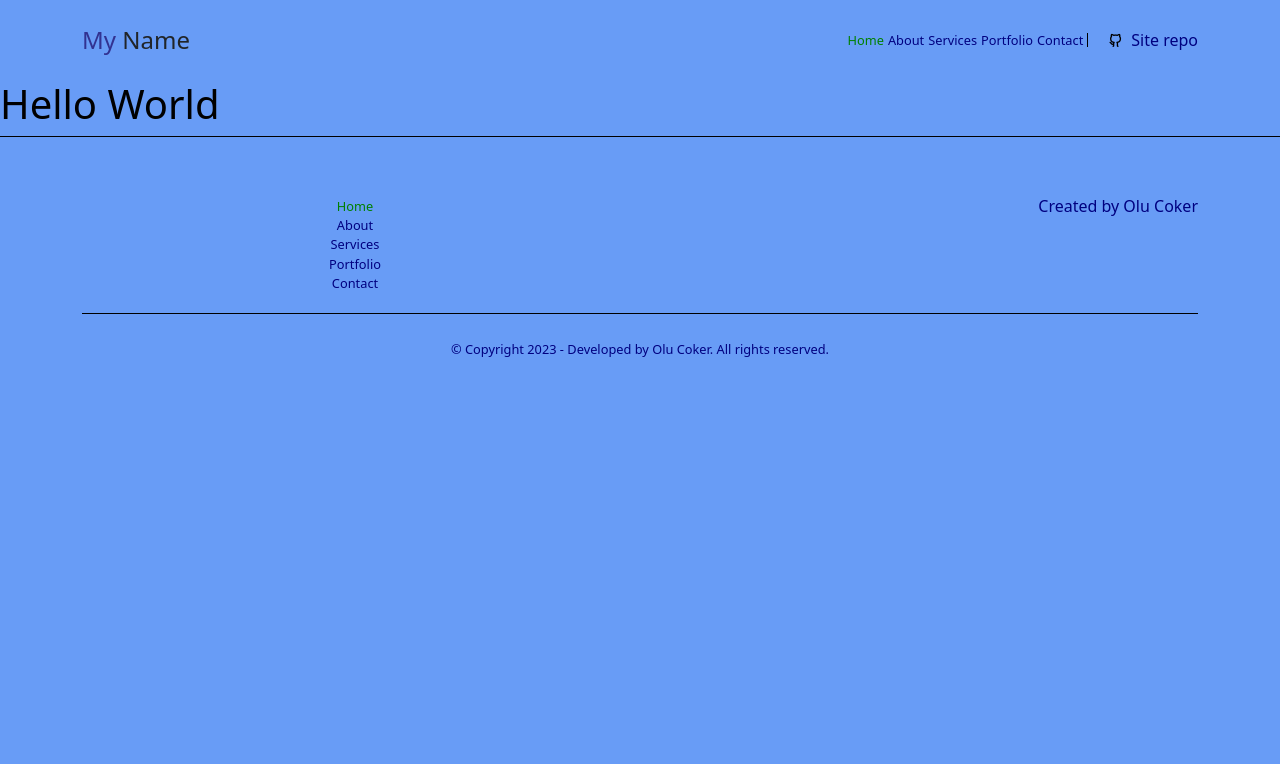
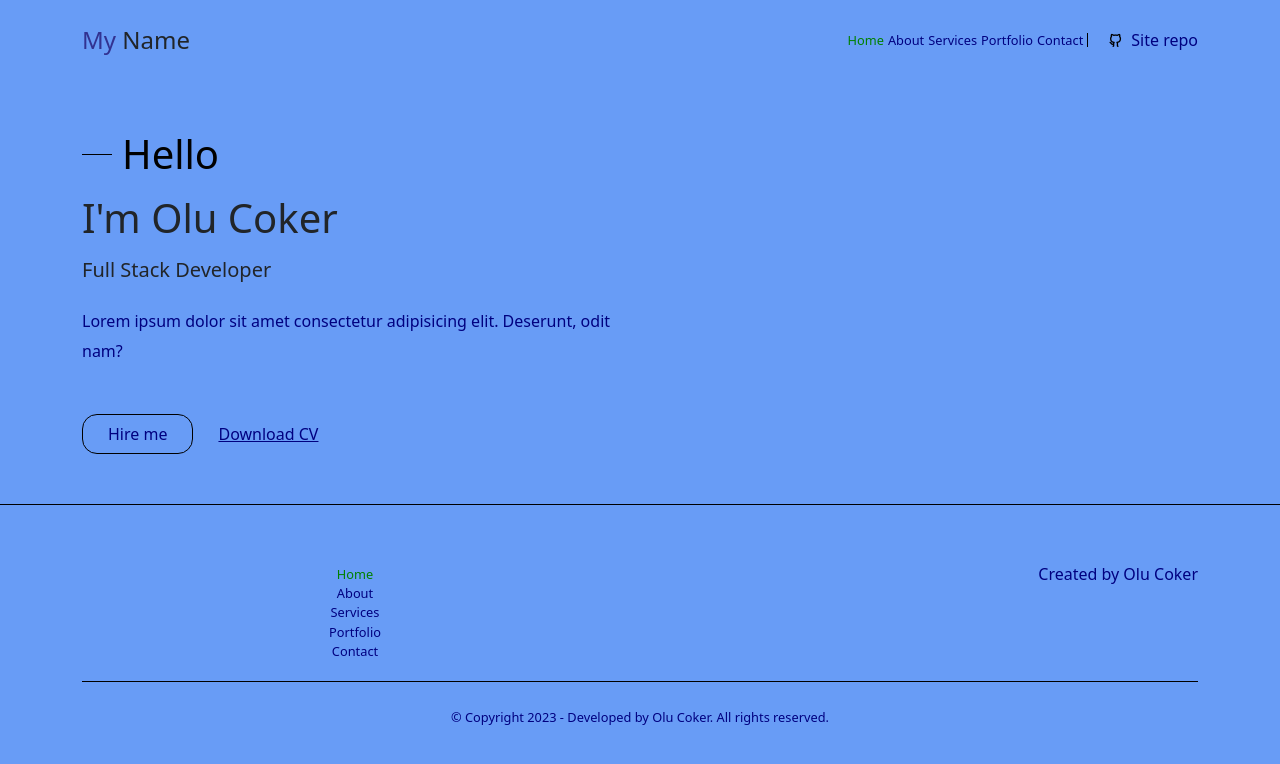
Before and after one commit to OluC94/portfolio-nextjs, a Next.js app: page / in a window 1280 px wide. Shown: the top 764 px of the page. Built offline with nearby package versions, Linux system fonts and the light colour scheme.

Commit message:
setup hero component

```diff
--- /dev/null
+++ b/components/UI/Hero.tsx
@@ -0,0 +1,41 @@
+import React from "react";
+import SectionSubtitle from "./SectionSubtitle";
+import { Container, Row, Col } from "reactstrap";
+import Image from "next/image";
+import Link from "next/link";
+import classes from "@/styles/hero.module.css";
+
+const Hero = () => {
+  return (
+    <section className="region">
+      <section className={`${classes.hero}`}>
+        <Container>
+          <Row>
+            <Col lg="6" md="6">
+              <section className={`${classes.hero_content}`}>
+                <SectionSubtitle subtitle="Hello" />
+                <h2 className="mt-3 mb-3">I'm Olu Coker</h2>
+                <h5 className="mb-4">Full Stack Developer</h5>
+                <p>
+                  Lorem ipsum dolor sit amet consectetur adipisicing elit.
+                  Deserunt, odit nam?
+                </p>
+                <section className="mt-5">
+                  <button className="primary_button">
+                    <Link href="#">Hire me</Link>
+                  </button>
+                  <button className="secondary_button">
+                    <Link href="#">Download CV</Link>
+                  </button>
+                </section>
+              </section>
+            </Col>
+            <Col lg="6" md="6"></Col>
+          </Row>
+        </Container>
+      </section>
+    </section>
+  );
+};
+
+export default Hero;
--- /dev/null
+++ b/components/UI/SectionSubtitle.tsx
@@ -0,0 +1,8 @@
+import React from "react";
+import classes from "@/styles/subtitle.module.css";
+
+const SectionSubtitle = (props: any) => {
+  return <h2 className={`${classes.section_subtitle}`}>{props.subtitle}</h2>;
+};
+
+export default SectionSubtitle;
--- a/pages/index.tsx
+++ b/pages/index.tsx
@@ -1,7 +1,13 @@
 import { Inter } from "@next/font/google";
+import Hero from "@/components/UI/Hero";
+import { Fragment } from "react";
 
 const inter = Inter({ subsets: ["latin"] });
 
 export default function Home() {
-  return <h1 className="header-class">Hello World</h1>;
+  return (
+    <Fragment>
+      <Hero />
+    </Fragment>
+  );
 }
--- a/styles/globals.css
+++ b/styles/globals.css
@@ -83,7 +83,7 @@
 }
 
 p {
-  color: maroon;
+  color: navy;
   line-height: 30px;
 }
 
@@ -93,7 +93,7 @@ p {
 }
 
 h2 {
-  font-size: 2.5rem;
+  font-size: 2.5rem !important;
 }
 
 footer {
@@ -102,18 +102,21 @@ footer {
   border-top: 1px solid black;
 }
 
+/* instead of section */
 .region {
-  padding-top: 150px;
+  padding-top: 50px;
+  padding-bottom: 50px;
 }
 .primary_button {
-  background: grey !important;
+  background: rgb(104, 156, 246) !important;
   padding: 7px 25px !important;
-  border: 1px solid darkcyan !important;
+  border: 1px solid black !important;
+  border-radius: 15px;
 }
 
 .primary_button a {
   text-decoration: none;
-  color: cadetblue;
+  color: navy;
   background: transparent !important;
 }
 
@@ -125,12 +128,12 @@ footer {
 }
 
 .secondary_button a {
-  color: cadetblue !important;
+  color: navy !important;
 }
 
 .primary_button a:hover,
 .secondary_button a:hover {
-  color: unset;
+  color: maroon;
 }
 
 html,
--- /dev/null
+++ b/styles/hero.module.css
@@ -0,0 +1,2 @@
+.hero_content {
+}
--- /dev/null
+++ b/styles/subtitle.module.css
@@ -0,0 +1,17 @@
+.section_subtitle {
+  color: black !important;
+  font-weight: 400;
+  margin-left: 40px;
+  position: relative;
+}
+
+.section_subtitle::before {
+  content: "";
+  position: absolute;
+  top: 50%;
+  left: -40px;
+  width: 30px;
+  height: 1px;
+  background: black;
+  color: black;
+}
```
